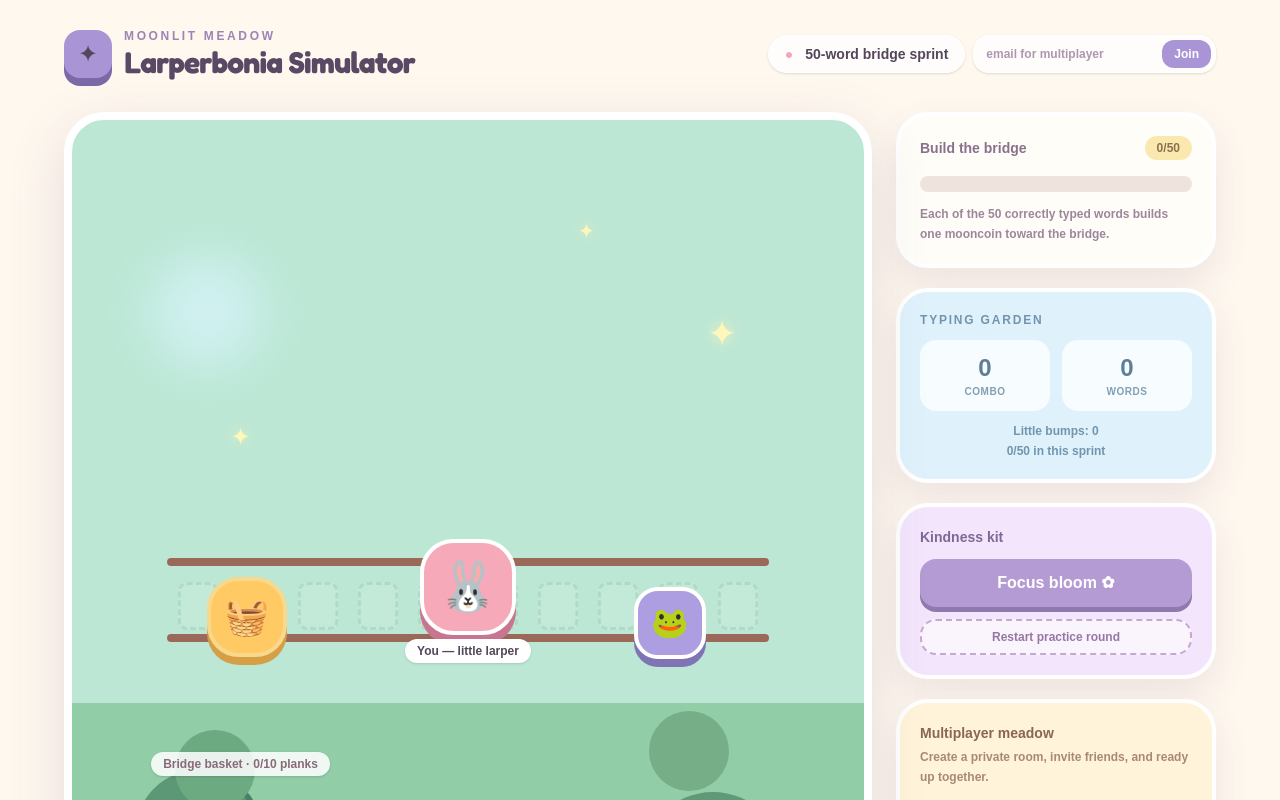
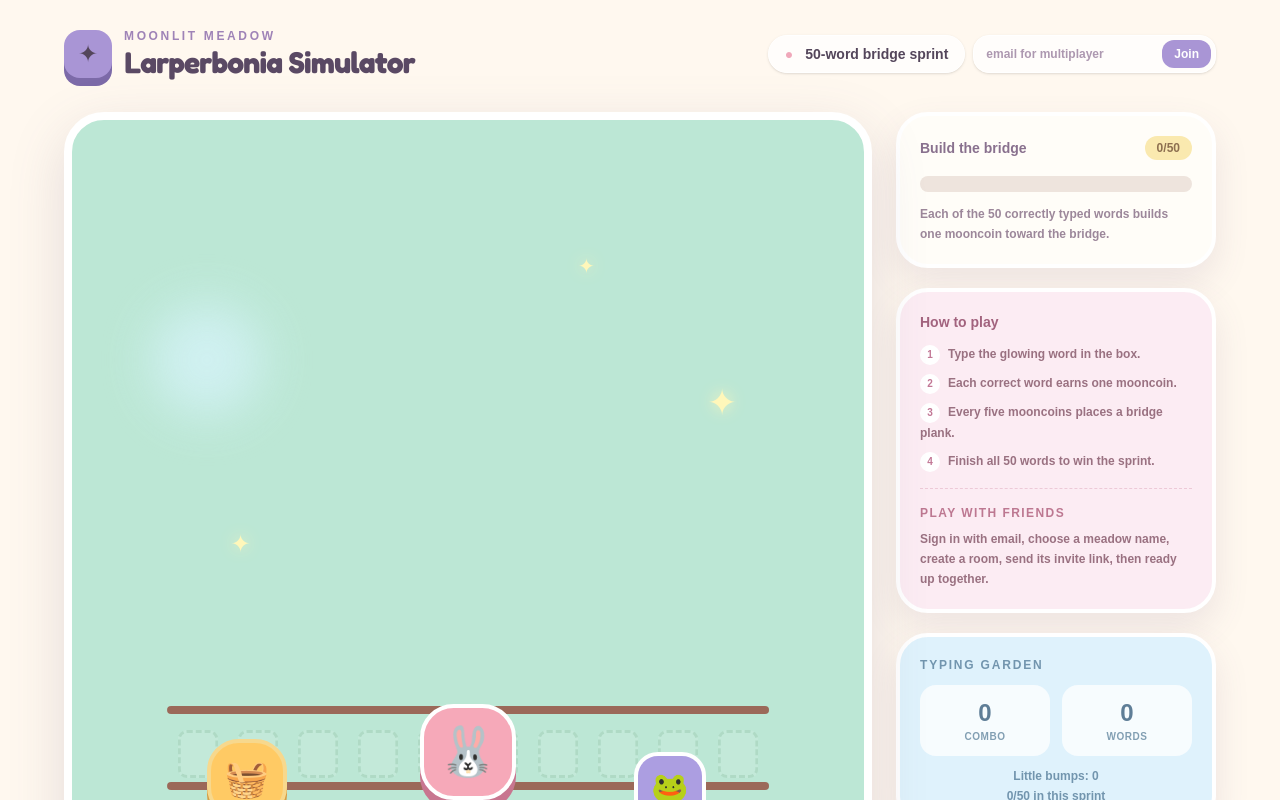
Before and after one commit to GordonBleuuuuu/Absolute-Larper-The-Game, a Next.js app: page / in a window 1280 px wide. Shown: the top 800 px of the page. Built offline with nearby package versions, Linux system fonts and the light colour scheme; no server answers.

Commit message:
Add in-game play instructions

```diff
--- a/src/components/larperbonia-demo.tsx
+++ b/src/components/larperbonia-demo.tsx
@@ -297,6 +297,19 @@ export function LarperboniaDemo() {
               </p>
             </section>
 
+            <section className="rounded-[2rem] border-4 border-white bg-[#fcecf3] p-5 shadow-[0_15px_35px_rgba(108,86,122,0.12)]">
+              <p className="text-sm font-black text-[#a2637e]">How to play</p>
+              <ol className="mt-3 space-y-2 text-xs font-semibold leading-5 text-[#9a7181]">
+                <li><span className="mr-2 inline-grid h-5 w-5 place-items-center rounded-full bg-white text-[10px] font-black text-[#c27896]">1</span>Type the glowing word in the box.</li>
+                <li><span className="mr-2 inline-grid h-5 w-5 place-items-center rounded-full bg-white text-[10px] font-black text-[#c27896]">2</span>Each correct word earns one mooncoin.</li>
+                <li><span className="mr-2 inline-grid h-5 w-5 place-items-center rounded-full bg-white text-[10px] font-black text-[#c27896]">3</span>Every five mooncoins places a bridge plank.</li>
+                <li><span className="mr-2 inline-grid h-5 w-5 place-items-center rounded-full bg-white text-[10px] font-black text-[#c27896]">4</span>Finish all 50 words to win the sprint.</li>
+              </ol>
+              <div className="my-4 border-t border-dashed border-[#edc9d7]" />
+              <p className="text-xs font-black uppercase tracking-[0.12em] text-[#bd7891]">Play with friends</p>
+              <p className="mt-2 text-xs font-semibold leading-5 text-[#9a7181]">Sign in with email, choose a meadow name, create a room, send its invite link, then ready up together.</p>
+            </section>
+
             <section className="rounded-[2rem] border-4 border-white bg-[#dff2fc] p-5 shadow-[0_15px_35px_rgba(108,86,122,0.12)]">
               <p className="text-xs font-extrabold uppercase tracking-[0.15em] text-[#7295ae]">Typing garden</p>
               <div className="mt-3 grid grid-cols-2 gap-3">
```
